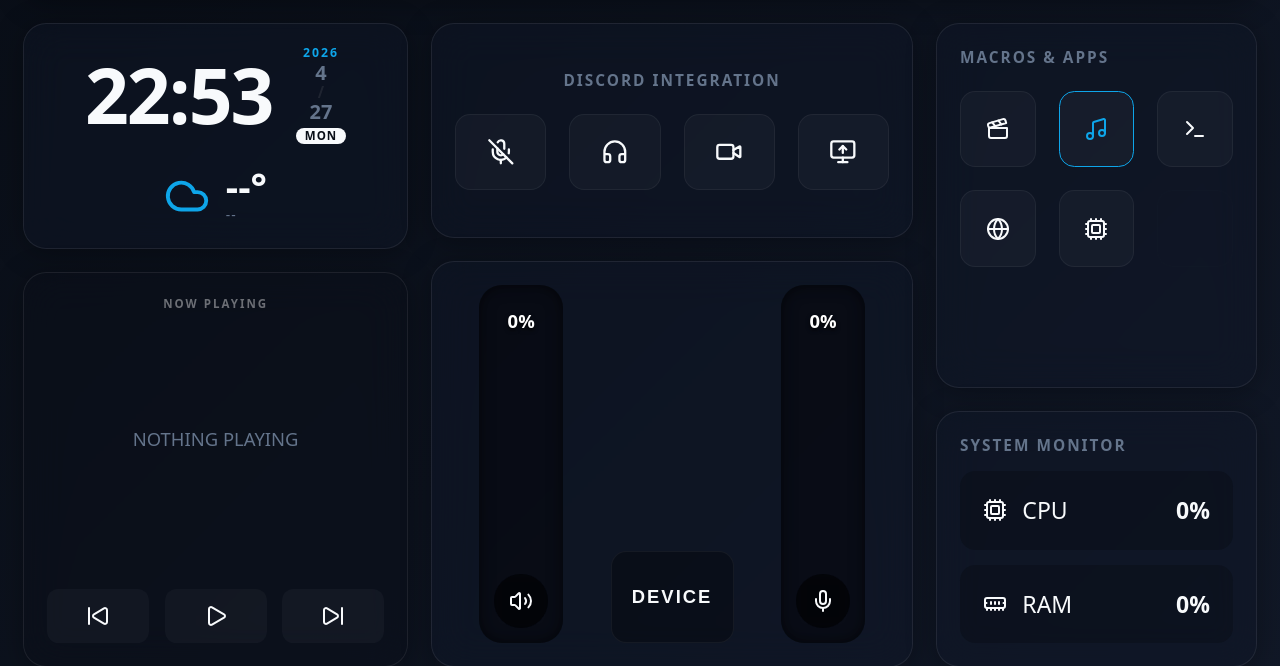
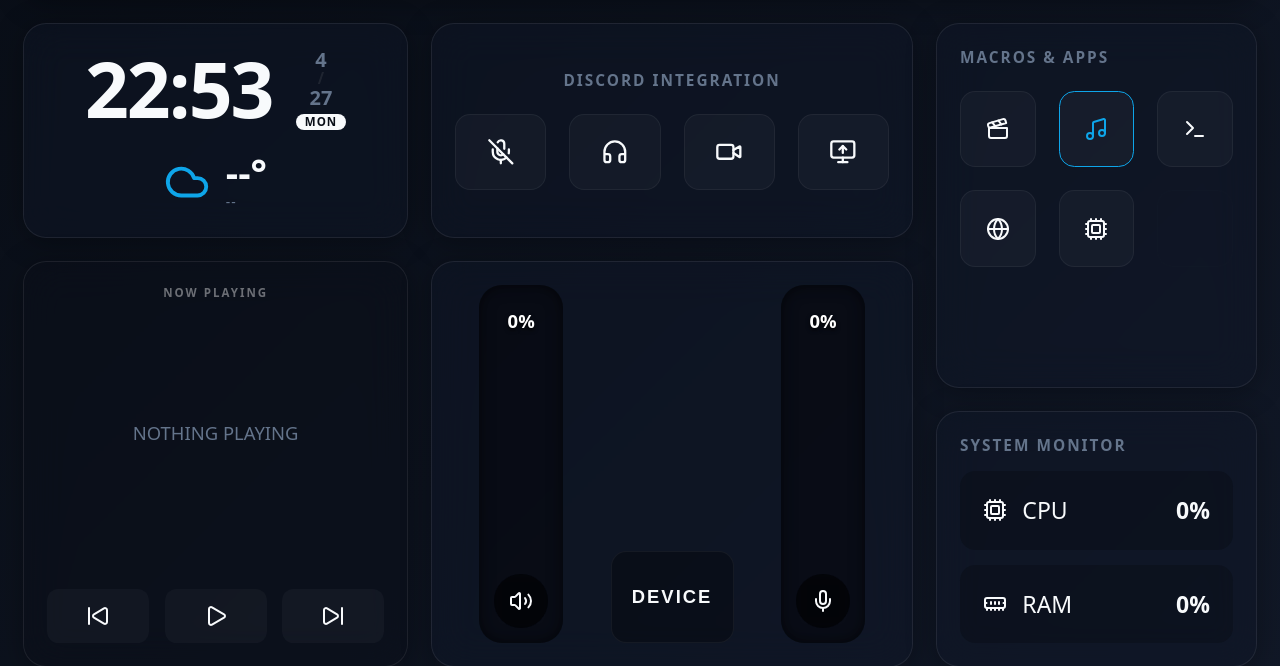
Before and after one commit to Liburn-Bajraktari/Touch-Dashboard, a Flask app: page / in a window 1280 px wide. Shown: the part 110-776 px from the top of the page. Run offline with Flask 3, Linux system fonts and the light colour scheme; some libraries are stand-ins or nearby versions.

Commit message:
Remove commented-out code for date year display in vertical date stack
Co-authored-by: Copilot <copilot@github.com>

```diff
--- a/templates/index.html
+++ b/templates/index.html
@@ -178,7 +178,7 @@
 
                     <!-- Vertical Date Stack -->
                     <div style="display: flex; flex-direction: column; align-items: center; font-weight: 800; font-size: 1.3rem; color: var(--text-muted); line-height: 1;">
-                        <div id="date-year" style="font-size: 0.8rem; color: var(--accent); margin-bottom: 0.3rem; letter-spacing: 2px;">----</div>
+                        <!-- <div id="date-year" style="font-size: 0.8rem; color: var(--accent); margin-bottom: 0.3rem; letter-spacing: 2px;">----</div> -->
                         <div id="date-month">-</div>
                         <div style="color: var(--border); font-size: 1rem; margin: 0.1rem 0;">/</div>
                         <div id="date-day">-</div>
@@ -593,7 +593,7 @@
             document.getElementById('time').innerText = d.toLocaleTimeString([], {hour: '2-digit', minute:'2-digit', hour12: false});
 
             // Populate the vertical date stack
-            document.getElementById('date-year').innerText = d.getFullYear();
+            // document.getElementById('date-year').innerText = d.getFullYear();
             document.getElementById('date-month').innerText = d.getMonth() + 1;
             document.getElementById('date-day').innerText = d.getDate();
             document.getElementById('date-dayname').innerText = d.toLocaleDateString([], {weekday: 'short'}).toUpperCase();
```
